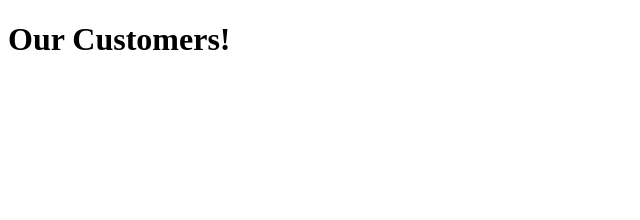
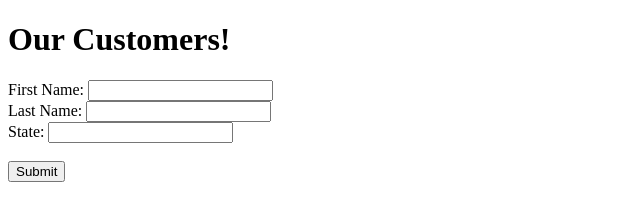
Before and after one commit to bryanchen24/inst377-week13, a website: page public/Customers.html in a window 1280 px wide. Shown: the whole page, without its empty margins (0-640 px from the left). Drawn offline with Linux system fonts and the light colour scheme; no server answers.

Commit message:
feat: Added ability to add customers via UI

```diff
--- a/public/Customers.html
+++ b/public/Customers.html
@@ -8,5 +8,23 @@
   </head>
   <body>
     <h1>Our Customers!</h1>
+    <form
+      onsubmit="
+        createCustomer();
+        return false;
+      "
+    >
+      <label for="firstName">First Name: </label>
+      <input type="text" id="firstName" />
+      <br />
+      <label for="lastName">Last Name: </label>
+      <input type="text" id="lastName" />
+      <br />
+      <label for="state">State: </label>
+      <input type="text" id="state" />
+      <br />
+      <br />
+      <input type="submit" name="Add Customer" />
+    </form>
   </body>
 </html>
--- a/public/Customers.js
+++ b/public/Customers.js
@@ -1,3 +1,18 @@
+async function createCustomer() {
+  await fetch("/customer", {
+    method: "POST",
+    body: JSON.stringify({
+      firstName: `${document.getElementById("firstName").value}`,
+      lastName: `${document.getElementById("lastName").value}`,
+      state: `${document.getElementById("state").value}`,
+    }),
+    headers: {
+      "content-type": "application/json",
+    },
+  }).then((result) => result.json());
+  await loadCustomerData();
+}
+
 async function loadCustomerData() {
   await fetch("/customer")
     .then((result) => result.json())
@@ -43,6 +58,12 @@ async function loadCustomerData() {
         table.appendChild(customerTableRow);
       });
 
+      // destroy table if it exists already
+      const preExistingTable = document.getElementById("customerInfo");
+      if (preExistingTable) {
+        preExistingTable.remove();
+      }
+
       document.body.appendChild(table);
     });
 }
```
